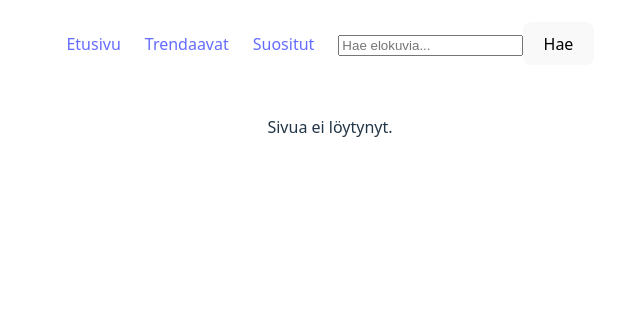
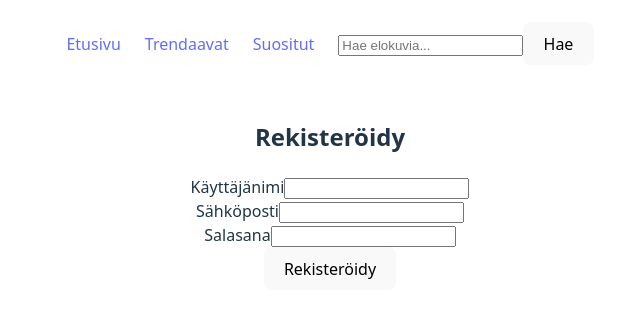
Before and after one commit to SPO15WebProject/SPO_15_Web_Project, a React (Vite) app: page /register in a window 1280 px wide. Shown: the top 318 px of the page, without its empty margins (310-950 px from the left). Built offline with nearby package versions, Linux system fonts and the light colour scheme.

Commit message:
Lisätty rekisteröitymis- ja kirjautumissivut

```diff
--- a/src/App.jsx
+++ b/src/App.jsx
@@ -7,6 +7,8 @@ import PopularPage from './pages/Popularpage/Popularpage'
 import TrendingPage from './pages/Trendingpage/Trendingpage'
 import MovieDetails from './pages/Detailspage/MovieDetails'
 import SearchPage from './pages/Searchpage/Searchpage'
+import LoginPage from './pages/Loginpage/LoginPage'
+import RegisterPage from './pages/RegisterPage/RegisterPage'
 
 // App vastaa vain sovelluksen rungosta ja reiteistä.
 function App() {
@@ -22,6 +24,9 @@ function App() {
           <Route path="/search" element={<SearchPage />} />
           <Route path="/movies/:id" element={<MovieDetails />} />
 
+          <Route path="/login" element={<LoginPage />} />
+          <Route path="/register" element={<RegisterPage />} />
+
           {/* Näytetään ilmoitus, jos osoitetta ei löydy. */}
           <Route path="*" element={<p>Sivua ei löytynyt.</p>} />
         </Routes>
--- /dev/null
+++ b/src/pages/Loginpage/LoginPage.jsx
@@ -0,0 +1,66 @@
+import { useState } from 'react'
+import axios from 'axios'
+
+function LoginPage() {
+    const [email, setEmail] = useState('')
+    const [password, setPassword] = useState('')
+    const [message, setMessage] = useState('')
+
+    const handleSubmit = async (e) => {
+        e.preventDefault()
+
+        try {
+            const response = await axios.post(
+                'http://localhost:3000/api/db/Login',
+                {
+                    email,
+                    password
+                }
+            )
+
+            setMessage('Kirjautuminen onnistui!')
+            console.log(response.data)
+        } catch (error) {
+            console.log(error)
+
+            setMessage(
+                error.response?.data?.error ||
+                'Kirjautuminen epäonnistui.'
+            )
+        }
+    }
+
+    return (
+        <div>
+            <h2>Kirjaudu sisään</h2>
+
+            <form onSubmit={handleSubmit}>
+                <div>
+                    <label>Sähköposti</label>
+                    <input
+                    type="email"
+                    value={email}
+                    onChange={(e) => setEmail(e.target.value)}
+                    />
+                </div>
+
+                <div>
+                    <label>Salasana</label>
+                    <input
+                    type="password"
+                    value={password}
+                    onChange={(e) => setPassword(e.target.value)}
+                    />
+                </div>
+
+                <button type="submit">
+                    Kirjaudu sisään
+                </button>
+            </form>
+
+            {message && <p>{message}</p>}
+        </div>
+    )
+}
+
+    export default LoginPage
--- /dev/null
+++ b/src/pages/RegisterPage/RegisterPage.jsx
@@ -0,0 +1,77 @@
+import { useState } from 'react'
+import axios from 'axios'
+
+function RegisterPage() {
+const [nickname, setNickname] = useState('')
+const [email, setEmail] = useState('')
+const [password, setPassword] = useState('')
+const [message, setMessage] = useState('')
+
+const handleSubmit = async (e) => {
+    e.preventDefault()
+
+    try {
+        const response = await axios.post(
+            'http://localhost:3000/api/db/CreateUser',
+            {
+                nickname,
+                email,
+                password
+            }
+        )
+
+        setMessage('Käyttäjä luotu onnistuneesti!')
+        console.log(response.data)
+
+    } catch (error) {
+        console.log(error)
+
+        setMessage(
+            error.response?.data?.error ||
+            'Rekisteröityminen epäonnistui.'
+        )
+    }
+}
+
+return (
+    <div>
+        <h2>Rekisteröidy</h2>
+
+        <form onSubmit={handleSubmit}>
+            <div>
+                <label>Käyttäjänimi</label>
+                <input
+                type="text"
+                value={nickname}
+                onChange={(e) => setNickname(e.target.value)}
+                />
+            </div>
+
+            <div>
+                <label>Sähköposti</label>
+                <input type="email"
+                value={email}
+                onChange={(e) => setEmail(e.target.value)}
+                />
+            </div>
+
+            <div>
+                <label>Salasana</label>
+                <input
+                type="password"
+                value={password}
+                onChange={(e) => setPassword(e.target.value)}
+                />
+            </div>
+
+            <button type="submit">
+            Rekisteröidy
+            </button>
+        </form>
+
+        {message && <p>{message}</p>}
+    </div>
+    )
+}
+
+export default RegisterPage
```
